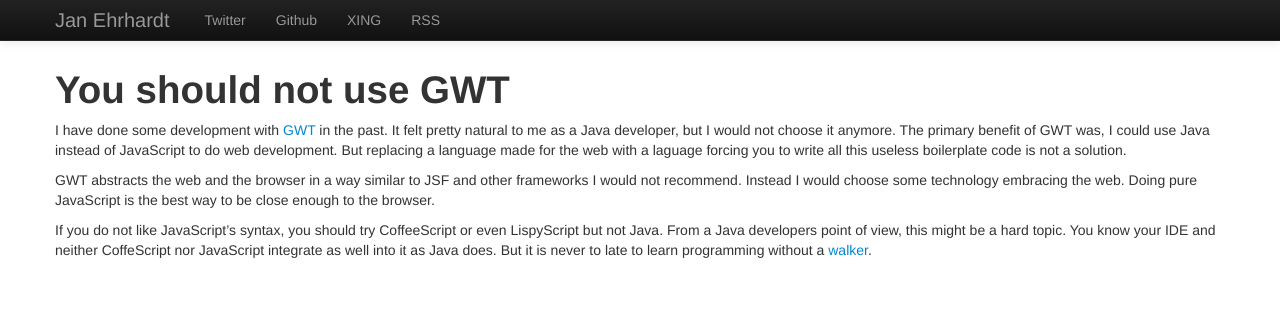
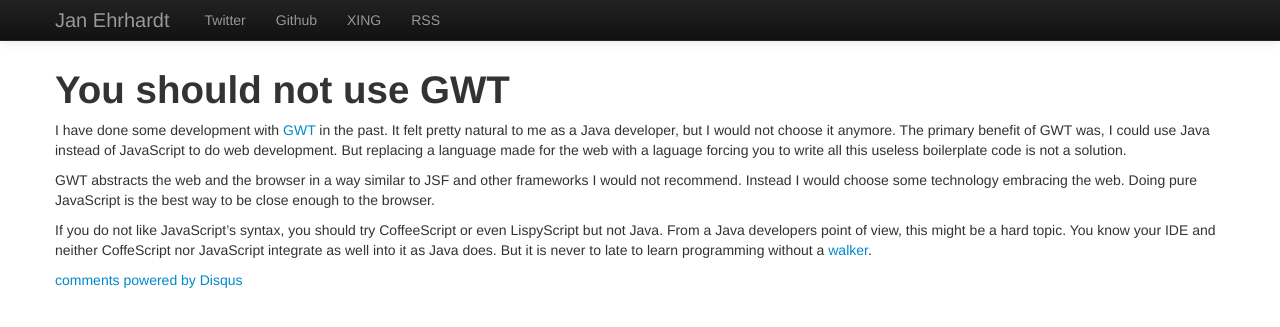
Before and after one commit to jehrhardt/jehrhardt.github.io, a Jekyll site: the page built from _posts/2012-10-23-you-should-not-use-gwt.markdown, in a window 1280 px wide. Shown: the top 327 px of the page. Built offline with Jekyll 4.4.1, drawn with Linux system fonts in a browser that asks for light colours; Markdown is read by kramdown in place of the engine named in the settings; comment, search, counter and statistics services are not loaded; some of the changed lines change nothing that is shown.

Commit message:
Add Disqus comments to posts
Comments were created with Disqus and should still
work as before.

```diff
--- a/_layouts/post.html
+++ b/_layouts/post.html
@@ -3,3 +3,16 @@
 ---
 <h1>{{ page.title }}</h1>
 {{ content }}
+<div id="disqus_thread"></div>
+<script type="text/javascript">
+var disqus_shortname = 'derjanio';
+var disqus_identifier = 'http://derjan.io{{ page.url }}';
+
+(function() {
+  var dsq = document.createElement('script'); dsq.type = 'text/javascript'; dsq.async = true;
+  dsq.src = 'http://' + disqus_shortname + '.disqus.com/embed.js';
+  (document.getElementsByTagName('head')[0] || document.getElementsByTagName('body')[0]).appendChild(dsq);
+})();
+</script>
+<noscript>Please enable JavaScript to view the <a href="http://disqus.com/?ref_noscript">comments powered by Disqus.</a></noscript>
+<a href="http://disqus.com" class="dsq-brlink">comments powered by <span class="logo-disqus">Disqus</span></a>
```
